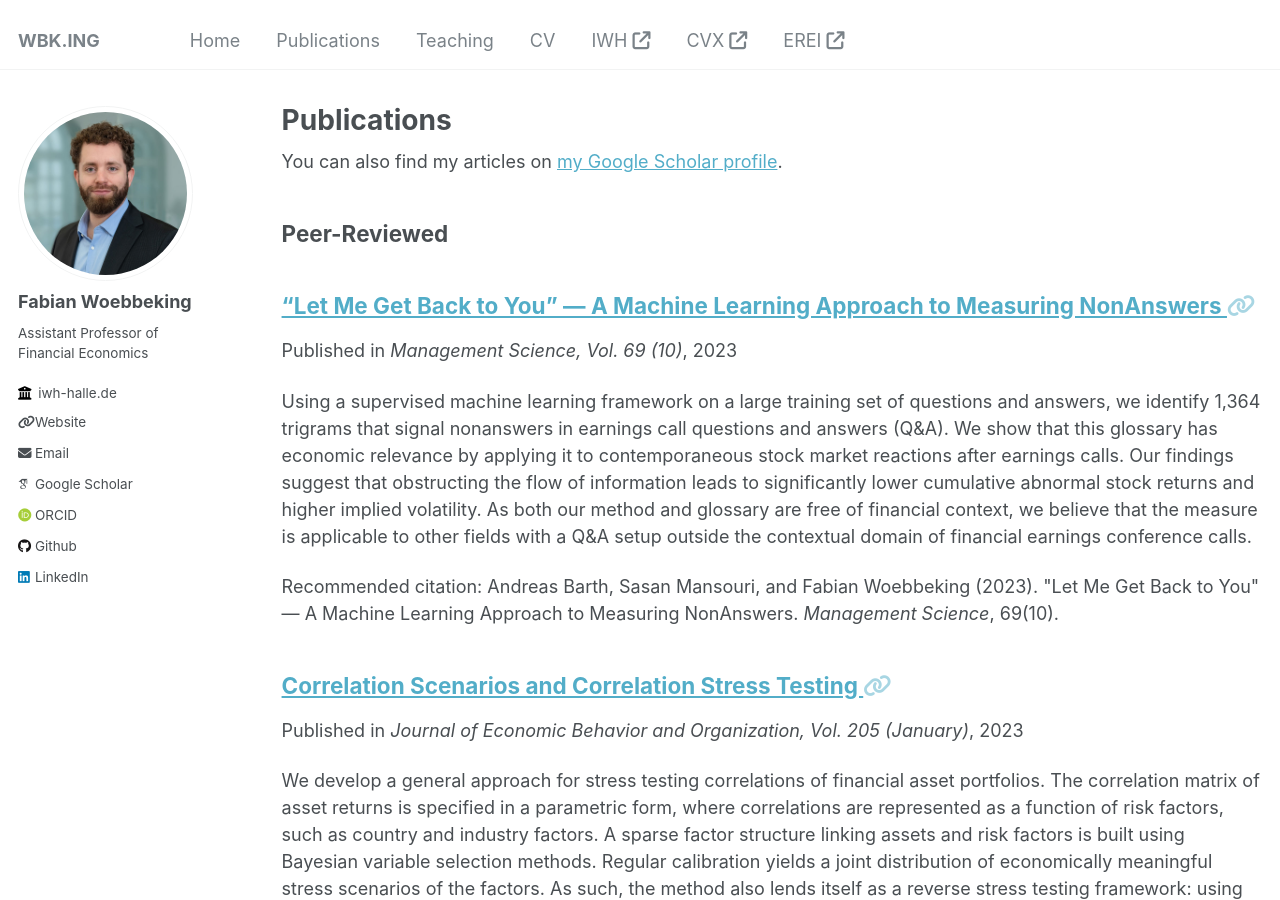
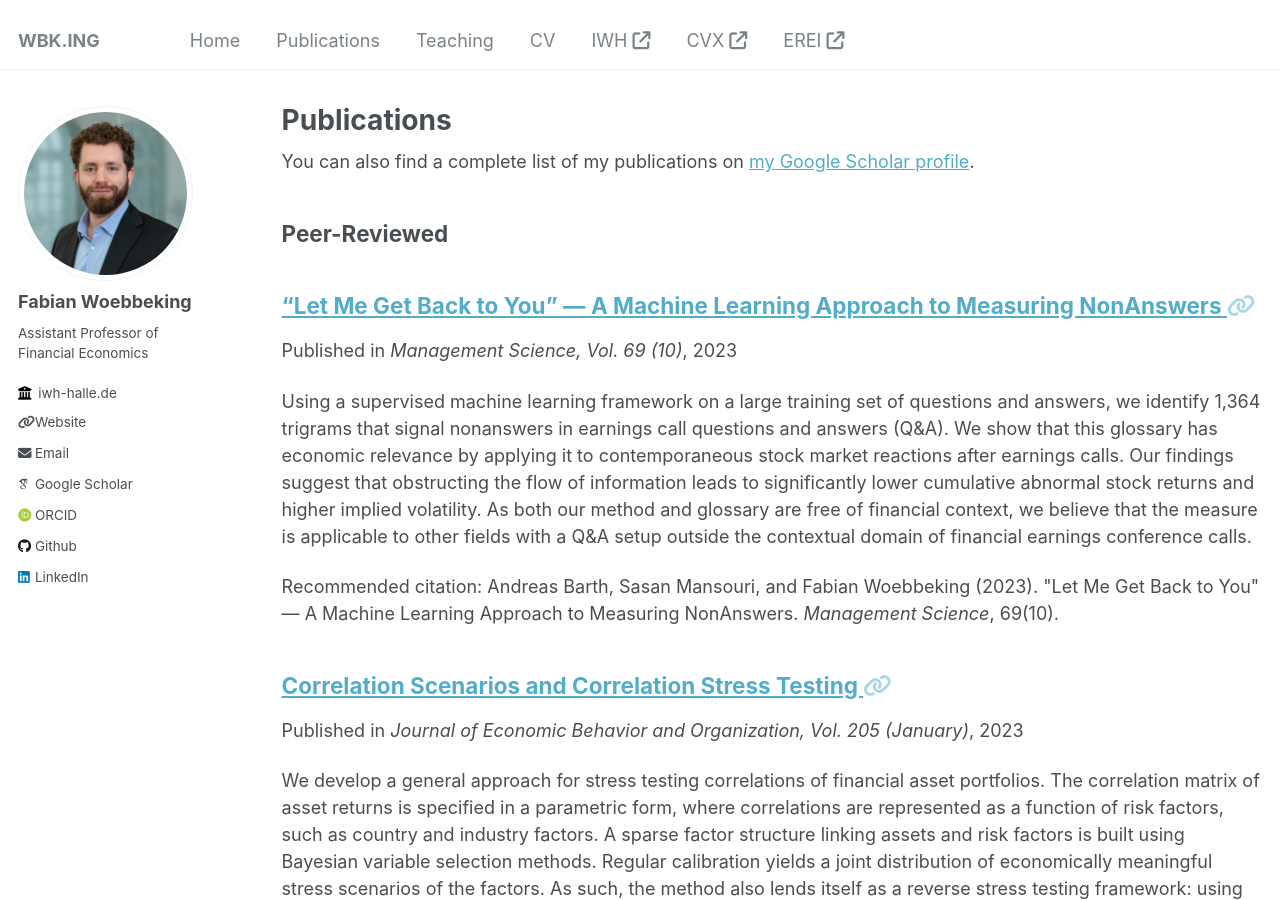
Before and after one commit to cafawo/cafawo.github.io, a Jekyll site: the page built from _pages/publications.md, in a window 1280 px wide and 900 px high. Built offline with Jekyll 4.4.1, drawn with Linux system fonts in a browser that asks for light colours; some web fonts are replaced.

Commit message:
Update Google Scholar link text: clarify that it leads to a complete list of publications

```diff
--- a/_pages/publications.md
+++ b/_pages/publications.md
@@ -6,7 +6,7 @@ author_profile: true
 ---
 
 {% if site.author.googlescholar %}
-  <div class="wordwrap">You can also find my articles on <a href="{{site.author.googlescholar}}">my Google Scholar profile</a>.</div>
+  <div class="wordwrap">You can also find a complete list of my publications on <a href="{{site.author.googlescholar}}">my Google Scholar profile</a>.</div>
 {% endif %}
 
 {% include base_path %}
```
